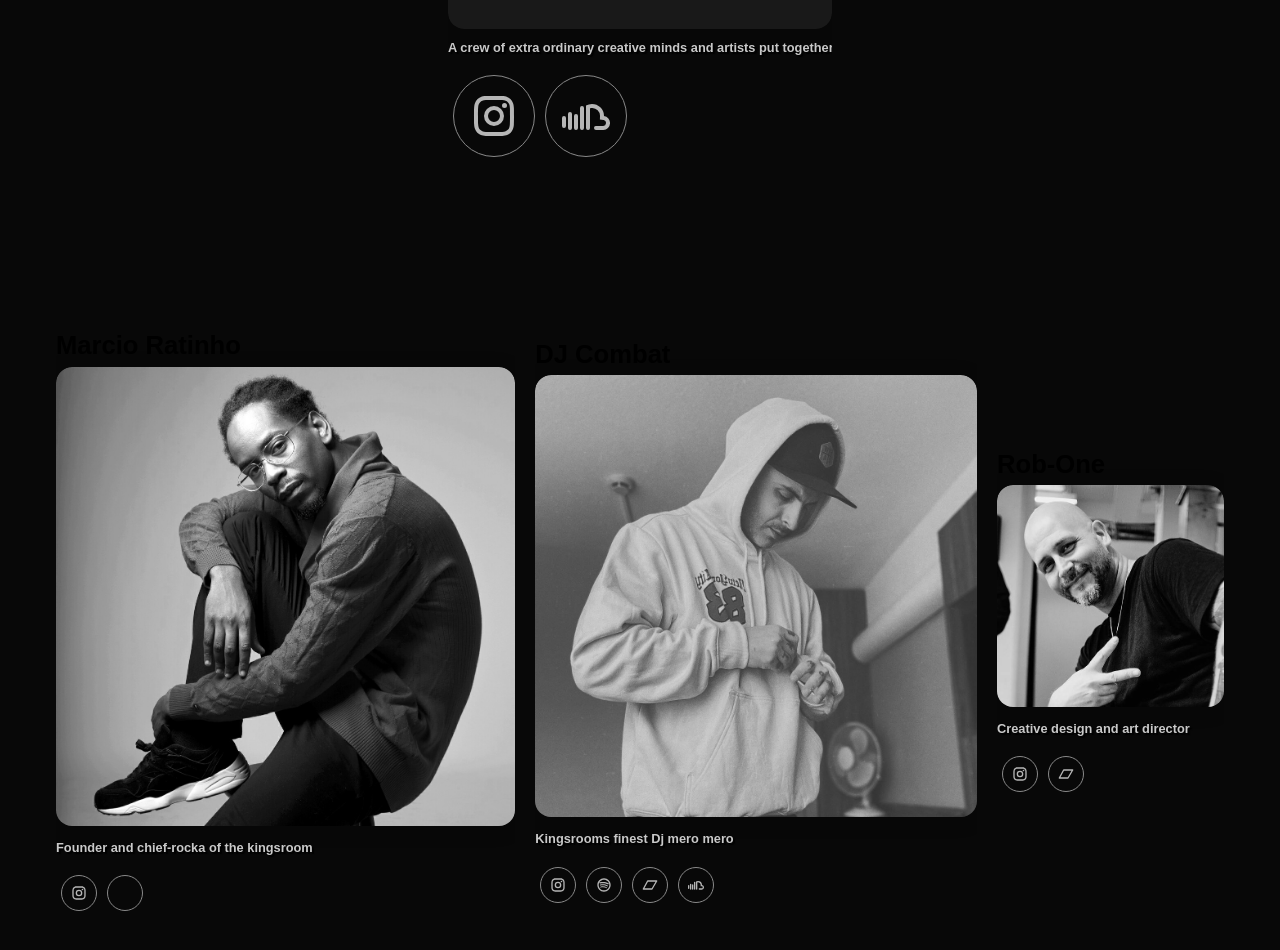
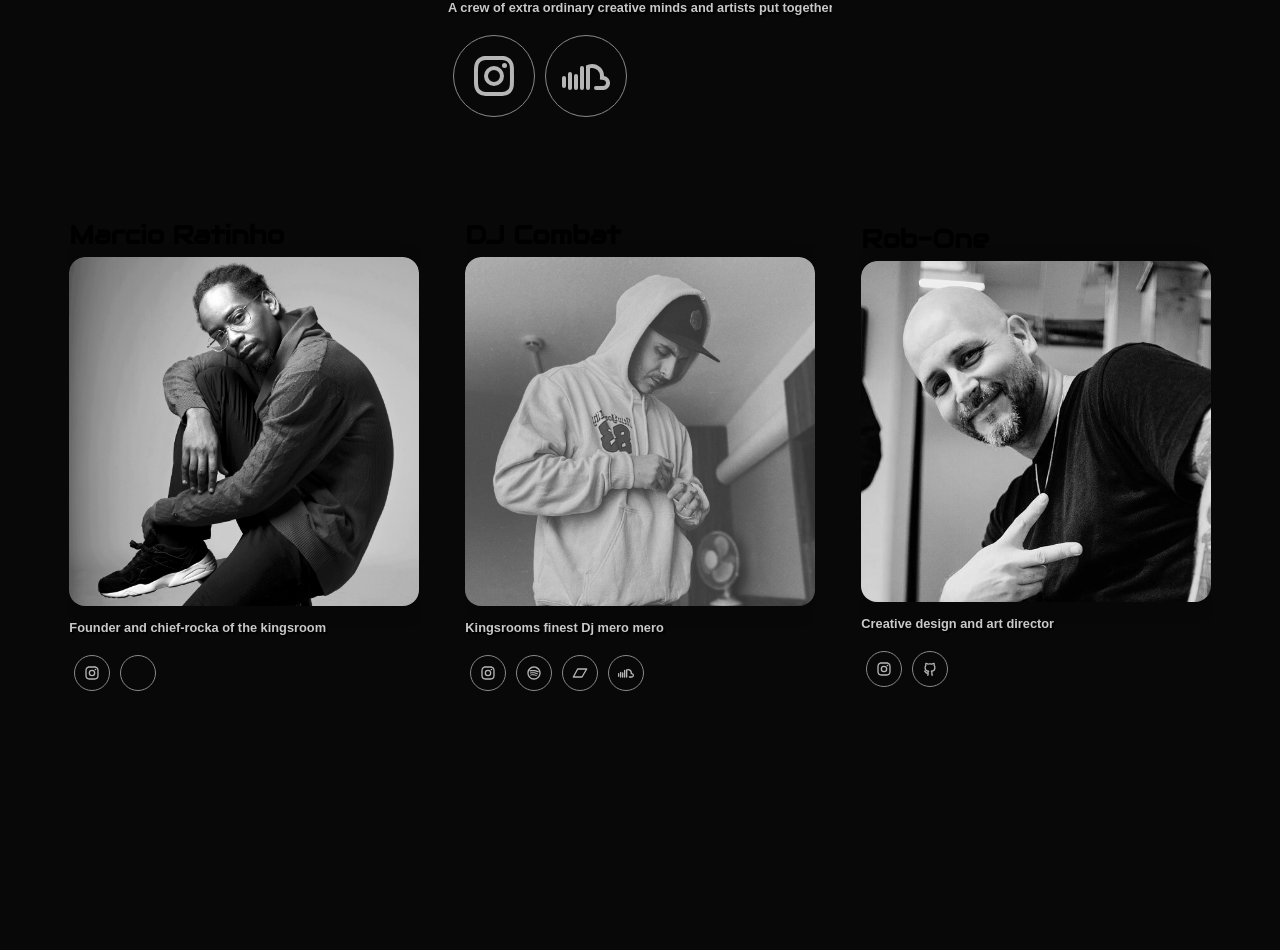
Before and after one commit to robonexx/thekingsroom, a React (Vite) app: page /about in a window 1280 px wide. Shown: the part 560-1510 px from the top of the page. After the commit the page ends 1389 px from the top, so only its background shows below. Built offline with nearby package versions, Linux system fonts and the light colour scheme; a web font is replaced by a local one.

Commit message:
about page crew container fixes

```diff
--- a/src/components/CrewItem/CrewItem.jsx
+++ b/src/components/CrewItem/CrewItem.jsx
@@ -75,7 +75,7 @@ const CrewItem = ({ title, sub, img }) => {
   }
 
   return (
-    <div className={styles['image-reveal']} ref={wrapper}>
+    <div className={styles['crew-member']} ref={wrapper}>
       {title !== '' ? <h2 ref={text}>{title}</h2> : ''}
 
       <div className='overlay' ref={overlayRef}></div>
--- a/src/components/CrewItem/CrewItem.module.scss
+++ b/src/components/CrewItem/CrewItem.module.scss
@@ -1,4 +1,6 @@
-.image-reveal {
+@use '../../styles/base/' as *;
+
+.crew-member {
   margin: 0 auto;
   position: relative;
   width: 100%;
@@ -10,9 +12,9 @@
   h2 {
     margin: 0.5rem 0;
     position: relative;
-    font-family: Arial, Helvetica, sans-serif;
+    font-family: $font-alt;
     font-size: clamp(1.5rem, 2vw, 2rem);
-    font-weight: 800;
+    font-weight: 600;
     z-index: 10;
   }
   .container {
--- a/src/pages/About/About.module.scss
+++ b/src/pages/About/About.module.scss
@@ -5,13 +5,13 @@
     background-color: transparent;
 
     h1 {
-        margin: 5rem 0;
+        margin: 1rem 0;
         font-weight: $font-bold;
         font-family: $font-alt;
     }
 
     .tkr {
-        margin: 5rem auto;
+        margin: 2rem auto 0;
         width: 100%;
         display: grid;
         place-content: center;
@@ -58,27 +58,35 @@
     .crew {
         margin: 0 auto;
         width: 100%;
-        height: 100%;
-        min-height: fit-content;
-        padding: 5rem 1rem;
-        height: fit-content;
+        padding: 1rem;
         display: flex;
         align-items: center;
         flex-direction: column;
         justify-content: space-between;
         gap: 20px;
-       /*  background-color: rgb(182, 107, 58); */
         border-radius: 16px;
 
         @media (min-width: 768px) {
-            flex-direction: row;
-
+            padding: 5rem 1rem;
+          flex-direction: row;
+          flex-wrap: wrap;
+          justify-content: space-around;
         }
 
-        .crew-member {
-            height: fit-content;
+        .crew-member-container {
+          width: 100%;
+          box-sizing: border-box;
+          padding: 10px;
+
+          @media (min-width: 768px) {
+            width: calc(50% - 20px);
+          }
+
+          @media (min-width: 1024px) {
+            width: calc(33.33% - 20px);
+          }
         }
-
+      }
         .socials {
                 margin: 0.5rem 0;
                 display: flex;
@@ -105,4 +113,3 @@
               }
         }
     }
-}
--- a/src/pages/About/index.jsx
+++ b/src/pages/About/index.jsx
@@ -5,6 +5,7 @@ import {
   RiInstagramLine,
   RiSpotifyLine,
   RiSoundcloudLine,
+  RiGithubLine,
   RiFacebookBoxLine,
   RiTiktokFill,
   RiWhatsappLine,
@@ -24,7 +25,7 @@ const About = () => {
      {/*  <h1>THE CREW!</h1> */}
       <div className={styles.tkr}>
         <CrewItem
-          title='THE KINGS ROOM CREW'
+          title='The Kings Room TEAM'
           sub='A crew of extra ordinary creative minds and artists put together to represent The Kings Room'
           img={`${IMG4}`}
         />
@@ -38,7 +39,7 @@ const About = () => {
         </ul>
       </div>
       <div className={styles.crew}>
-        <div className={styles['crew-member']}>
+        <div className={styles['crew-member-container']}>
           <CrewItem
             title='Marcio Ratinho'
             sub='Founder and chief-rocka of the kingsroom'
@@ -51,7 +52,7 @@ const About = () => {
             <Link to=''></Link>
           </ul>
         </div>
-        <div className={styles['crew-member']}>
+        <div className={styles['crew-member-container']}>
           <CrewItem
             title='DJ Combat'
             sub='Kingsrooms finest Dj mero mero'
@@ -72,7 +73,7 @@ const About = () => {
             </Link>
           </ul>
         </div>
-        <div className={styles['crew-member']}>
+        <div className={styles['crew-member-container']}>
           <CrewItem
             title='Rob-One'
             sub='Creative design and art director'
@@ -82,8 +83,8 @@ const About = () => {
             <Link to='https://www.instagram.com/r.o.b_o.n.e/'>
               <RiInstagramLine />
             </Link>
-            <Link to=''>
-              <TbBrandBandcamp />
+            <Link to='https://github.com/robonexx'>
+              <RiGithubLine />
             </Link>
           </ul>
         </div>
```
